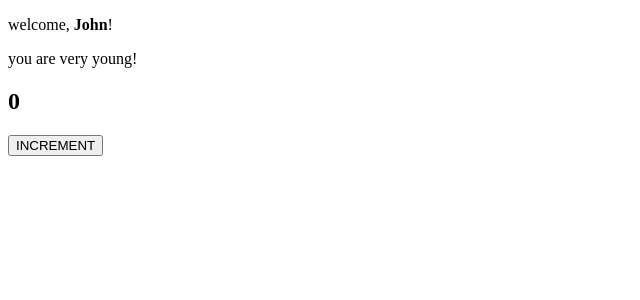
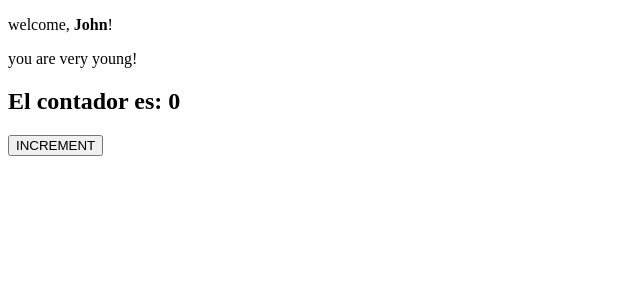
Before and after one commit to MarcosMarcoski/Ejercicios-React, a React (Vite) app in the folder vite-project/ejercicios/: page / in a window 1280 px wide. Shown: the top 300 px of the page, without its empty margins (0-640 px from the left). Built offline with nearby package versions, Linux system fonts and the light colour scheme.

Commit message:
ejercicio 32

```diff
--- a/vite-project/ejercicios/src/componentes/Counter.jsx
+++ b/vite-project/ejercicios/src/componentes/Counter.jsx
@@ -1,4 +1,5 @@
 import { useState } from "react";
+import { CounterDisplay } from "./CounterDisplay";
 
 export function Counter({start = 0}) {
   const [counter, setCounter] = useState(start);
@@ -11,7 +12,7 @@ export function Counter({start = 0}) {
 
   return (
     <div>
-      <h2>{counter}</h2>
+        <CounterDisplay counter={counter} />
       <button onClick={increment}>INCREMENT</button>
     </div>
   );
--- /dev/null
+++ b/vite-project/ejercicios/src/componentes/CounterDisplay.jsx
@@ -0,0 +1,8 @@
+
+
+
+export function CounterDisplay ({counter}) {
+    return(
+        <h2>El contador es: {counter}</h2>
+    )
+}
```
